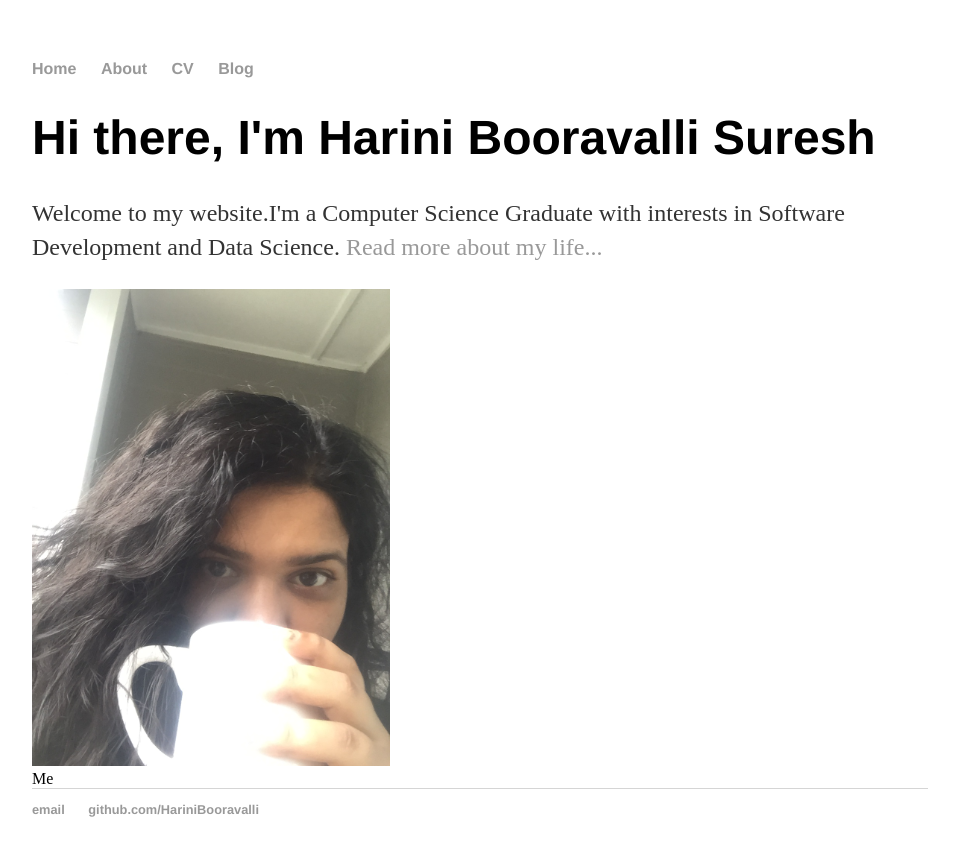
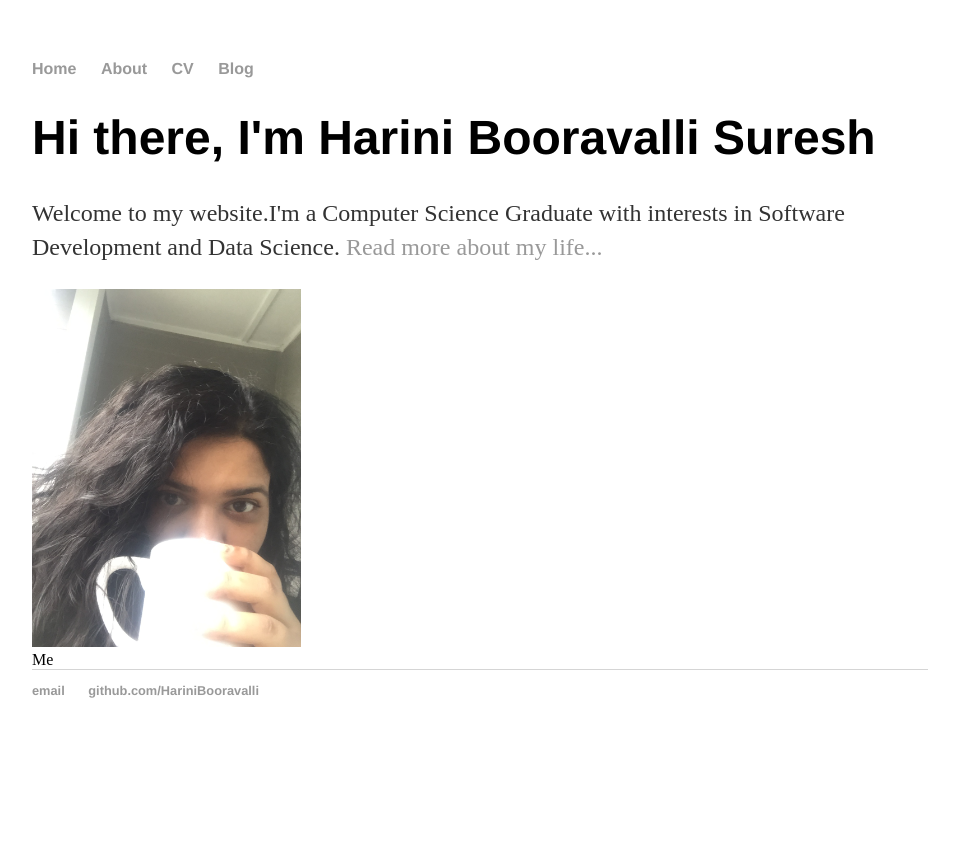
Before and after one commit to HariniBooravalli/HariniBooravalli.github.io, a Jekyll site: the page built from index.html, in a window 1280 px wide. Shown: the top 856 px of the page, without its empty margins (160-1119 px from the left). Built offline with Jekyll 4.4.1, drawn with Linux system fonts in a browser that asks for light colours; Markdown is read by kramdown in place of the engine named in the settings; the list of posts is cut into pages by our own code.

Commit message:
Update index.html

```diff
--- a/index.html
+++ b/index.html
@@ -5,6 +5,6 @@ title: Harini Suresh,CS Graduate
 <div class="blurb">
 	<h1>Hi there, I'm Harini Booravalli Suresh</h1>
 	<p>Welcome to my website.I'm a Computer Science Graduate with interests in Software Development and Data Science. <a href="/about">Read more about my life...</a></p>
-	<img src="images/profilepic1.JPG" height="40%" width="40%">
+	<img src="images/profilepic1.JPG" height="30%" width="30%">
 	<div class="image-caption">Me</div>
 </div><!-- /.blurb -->
```
